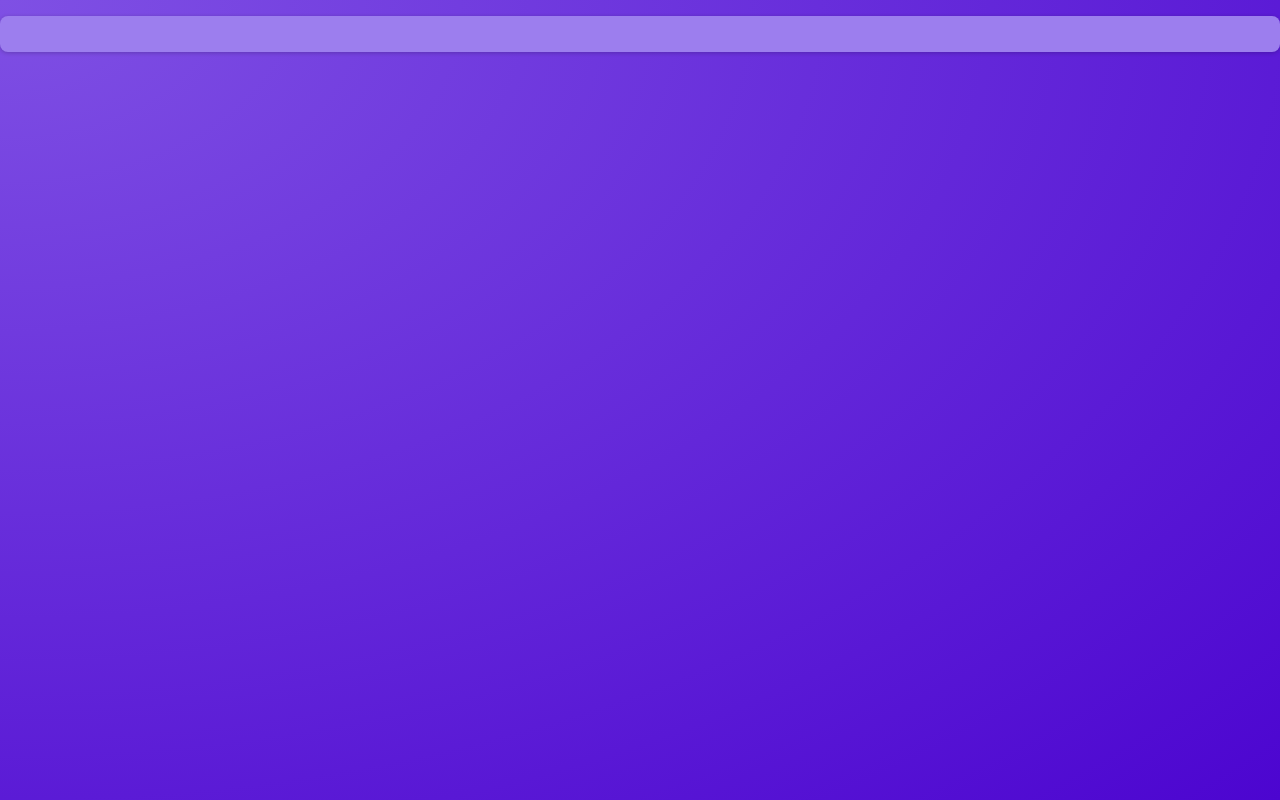
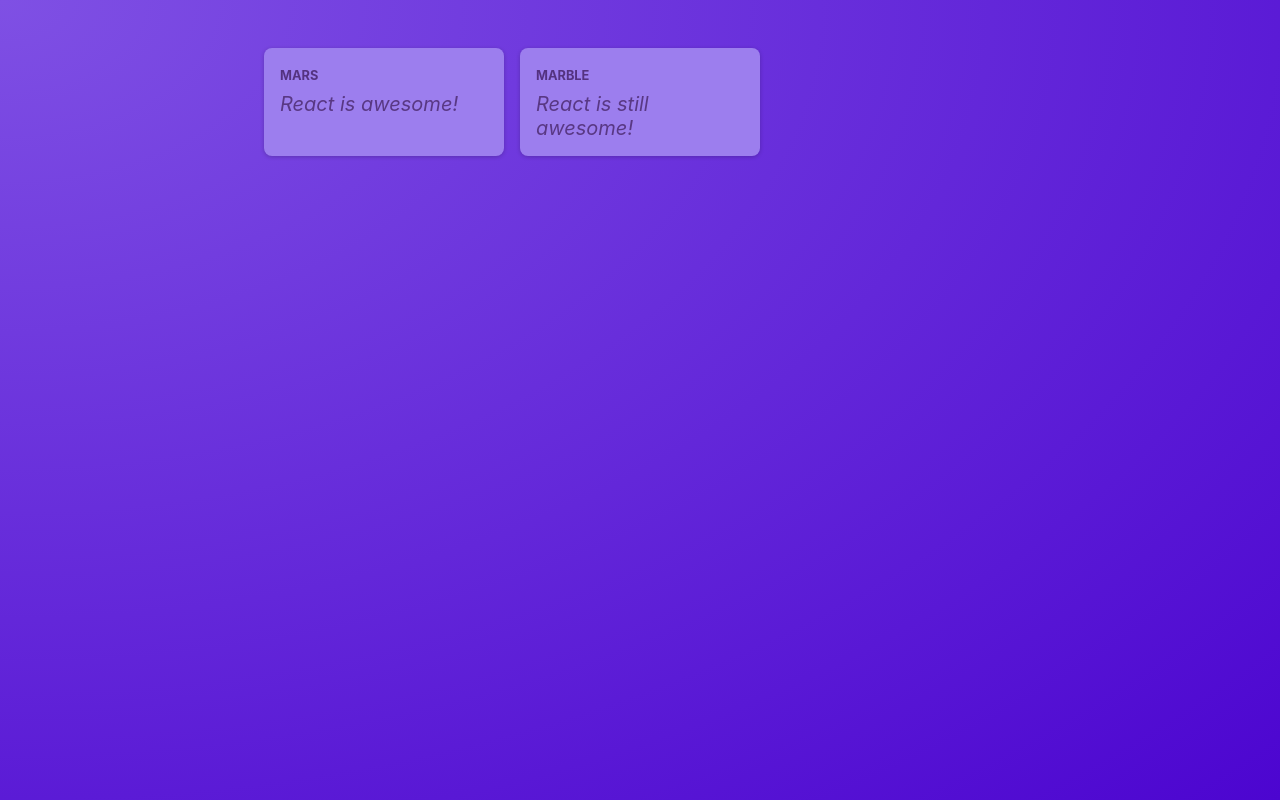
Before and after one commit to alessandro-maccario/react_crash_course, a React (Vite) app: page / in a window 1280 px wide. Built offline with nearby package versions, Linux system fonts and the light colour scheme.

Commit message:
feat: use postslist component to render a list of posts

```diff
--- a/src/App.jsx
+++ b/src/App.jsx
@@ -1,5 +1,9 @@
-import Post from "./components/Post";
+import PostList from "./components/PostsList";
 
 export default function App() {
-  return <Post />;
+  return (
+    <main>
+      <PostList />
+    </main>
+  );
 }
```
